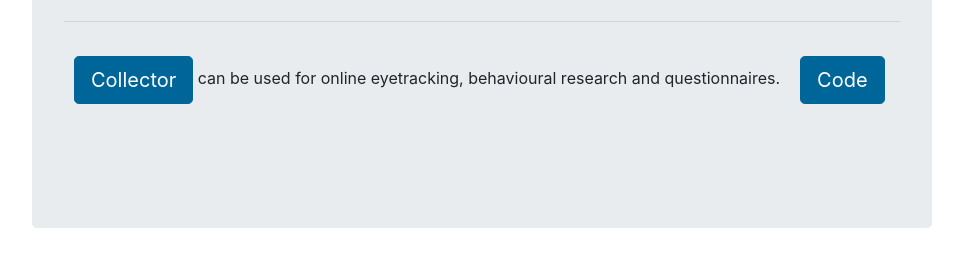
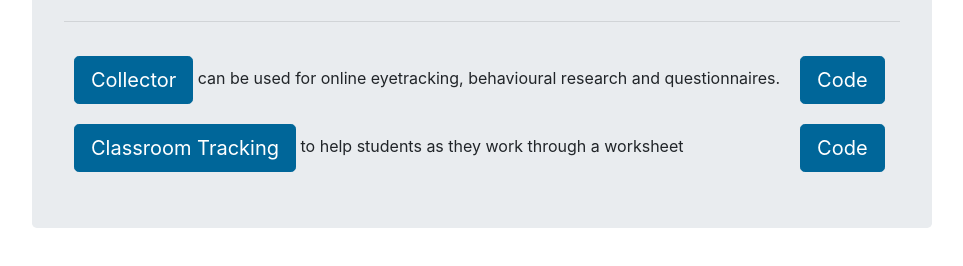
Before and after one commit to some-open-solutions/homepage, a plain HTML site: page index.html in a window 1280 px wide. Shown: the part 372-638 px from the top of the page, without its empty margins (158-1121 px from the left). Drawn offline with Linux system fonts and the light colour scheme.

Commit message:
added classroom tracking to homepage

```diff
--- a/index.html
+++ b/index.html
@@ -30,6 +30,14 @@
 				<a class="btn btn-primary btn-lg" href="https://github.com/some-open-solutions/collector-dev" role="button" target="_blank">Code</a>
 			</td>
 		</tr>
+		<tr>
+			<td>
+				<a class="btn btn-primary btn-lg" href="https://some-open-solutions.github.io/classroom-tracking/" role="button" target="_blank">Classroom Tracking</a> to help students as they work through a worksheet
+			</td>
+			<td>
+				<a class="btn btn-primary btn-lg" href="https://github.com/some-open-solutions/classroom-tracking-dev" role="button" target="_blank">Code</a>
+			</td>
+		</tr>
 		<!--
 		<tr>
 			<td>
```
